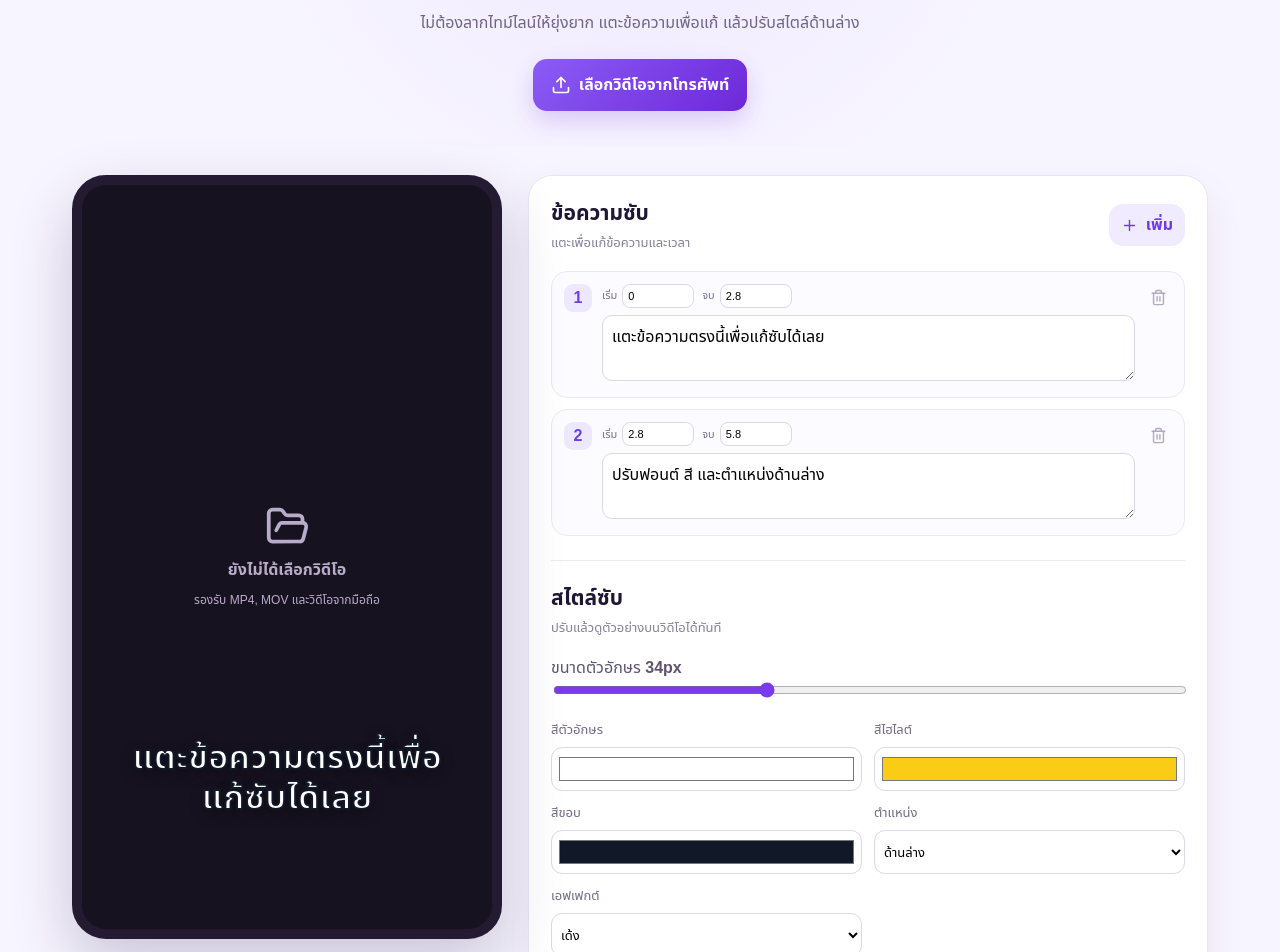
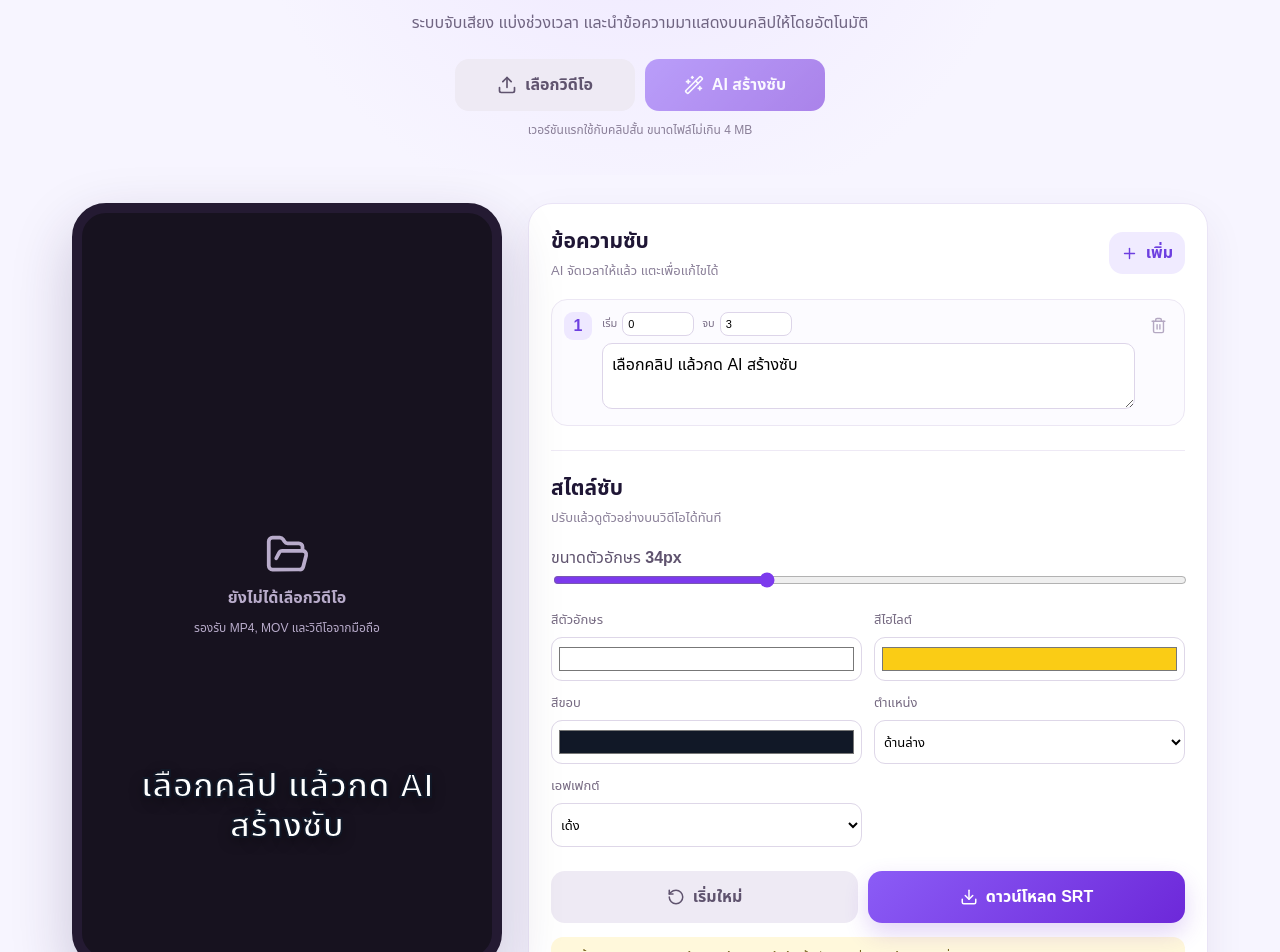
Before and after one commit to khemapsorncake-crypto/cake-sub, a Next.js app: page / in a window 1280 px wide. Shown: the part 240-1192 px from the top of the page. Built offline with nearby package versions, Linux system fonts and the light colour scheme.

Commit message:
Add files via upload

```diff
--- /dev/null
+++ b/app/api/transcribe/route.ts
@@ -0,0 +1,76 @@
+import { NextResponse } from "next/server";
+
+export const runtime = "nodejs";
+export const maxDuration = 60;
+
+type OpenAISegment = {
+  id?: number;
+  start?: number;
+  end?: number;
+  text?: string;
+};
+
+export async function POST(request: Request) {
+  try {
+    const apiKey = process.env.OPENAI_API_KEY;
+    if (!apiKey) {
+      return NextResponse.json(
+        { error: "ยังไม่ได้ตั้งค่า OPENAI_API_KEY ใน Vercel" },
+        { status: 500 },
+      );
+    }
+
+    const input = await request.formData();
+    const file = input.get("file");
+    const language = String(input.get("language") || "th");
+
+    if (!(file instanceof File)) {
+      return NextResponse.json({ error: "ไม่พบไฟล์วิดีโอ" }, { status: 400 });
+    }
+
+    // Keep the first deploy simple and reliable on serverless hosting.
+    if (file.size > 4 * 1024 * 1024) {
+      return NextResponse.json(
+        { error: "เวอร์ชันเริ่มต้นรองรับไฟล์ไม่เกิน 4 MB กรุณาตัดคลิปให้สั้นลงก่อน" },
+        { status: 413 },
+      );
+    }
+
+    const body = new FormData();
+    body.append("file", file, file.name);
+    body.append("model", "whisper-1");
+    body.append("language", language);
+    body.append("response_format", "verbose_json");
+    body.append("timestamp_granularities[]", "segment");
+
+    const response = await fetch("https://api.openai.com/v1/audio/transcriptions", {
+      method: "POST",
+      headers: { Authorization: `Bearer ${apiKey}` },
+      body,
+    });
+
+    const result = await response.json();
+    if (!response.ok) {
+      const message = result?.error?.message || "AI ถอดเสียงไม่สำเร็จ";
+      return NextResponse.json({ error: message }, { status: response.status });
+    }
+
+    const segments = ((result.segments || []) as OpenAISegment[])
+      .map((segment, index) => ({
+        id: String(segment.id ?? index + 1),
+        start: Number(segment.start ?? 0),
+        end: Number(segment.end ?? (segment.start ?? 0) + 2),
+        text: String(segment.text || "").trim(),
+      }))
+      .filter((segment) => segment.text.length > 0);
+
+    if (segments.length === 0 && result.text) {
+      segments.push({ id: "1", start: 0, end: 4, text: String(result.text).trim() });
+    }
+
+    return NextResponse.json({ text: result.text || "", segments });
+  } catch (error) {
+    const message = error instanceof Error ? error.message : "เกิดข้อผิดพลาดที่ไม่ทราบสาเหตุ";
+    return NextResponse.json({ error: message }, { status: 500 });
+  }
+}
--- a/app/page.tsx
+++ b/app/page.tsx
@@ -1,23 +1,42 @@
 "use client";
 
 import { ChangeEvent, useEffect, useMemo, useRef, useState } from "react";
-import { Download, Film, FolderOpen, Plus, RotateCcw, Save, Sparkles, Trash2, Upload } from "lucide-react";
+import {
+  Download,
+  Film,
+  FolderOpen,
+  LoaderCircle,
+  Plus,
+  RotateCcw,
+  Save,
+  Sparkles,
+  Trash2,
+  Upload,
+  WandSparkles,
+} from "lucide-react";
 
 type Subtitle = { id: string; start: number; end: number; text: string };
-type Style = { fontSize: number; textColor: string; highlightColor: string; strokeColor: string; position: "top" | "middle" | "bottom"; effect: "pop" | "fade" | "none" };
+type Style = {
+  fontSize: number;
+  textColor: string;
+  highlightColor: string;
+  strokeColor: string;
+  position: "top" | "middle" | "bottom";
+  effect: "pop" | "fade" | "none";
+};
 
 const defaultSubs: Subtitle[] = [
-  { id: "1", start: 0, end: 2.8, text: "แตะข้อความตรงนี้เพื่อแก้ซับได้เลย" },
-  { id: "2", start: 2.8, end: 5.8, text: "ปรับฟอนต์ สี และตำแหน่งด้านล่าง" },
+  { id: "1", start: 0, end: 3, text: "เลือกคลิป แล้วกด AI สร้างซับ" },
 ];
-const defaultStyle: Style = { fontSize: 34, textColor: "#ffffff", highlightColor: "#facc15", strokeColor: "#111827", position: "bottom", effect: "pop" };
+const defaultStyle: Style = {
+  fontSize: 34,
+  textColor: "#ffffff",
+  highlightColor: "#facc15",
+  strokeColor: "#111827",
+  position: "bottom",
+  effect: "pop",
+};
 
-function fmt(t: number) {
-  const m = Math.floor(t / 60).toString().padStart(2, "0");
-  const s = Math.floor(t % 60).toString().padStart(2, "0");
-  const ms = Math.round((t % 1) * 1000).toString().padStart(3, "0");
-  return `${m}:${s}.${ms}`;
-}
 function srtTime(t: number) {
   const h = Math.floor(t / 3600).toString().padStart(2, "0");
   const m = Math.floor((t % 3600) / 60).toString().padStart(2, "0");
@@ -29,77 +48,151 @@ function srtTime(t: number) {
 export default function Home() {
   const inputRef = useRef<HTMLInputElement>(null);
   const videoRef = useRef<HTMLVideoElement>(null);
-  const [videoUrl, setVideoUrl] = useState<string>("");
+  const [videoFile, setVideoFile] = useState<File | null>(null);
+  const [videoUrl, setVideoUrl] = useState("");
   const [fileName, setFileName] = useState("");
   const [subs, setSubs] = useState<Subtitle[]>(defaultSubs);
   const [style, setStyle] = useState<Style>(defaultStyle);
   const [current, setCurrent] = useState(0);
   const [saved, setSaved] = useState(false);
+  const [transcribing, setTranscribing] = useState(false);
+  const [error, setError] = useState("");
 
   useEffect(() => {
     const raw = localStorage.getItem("cake-sub-project");
     if (!raw) return;
     try {
-      const p = JSON.parse(raw);
-      if (p.subs) setSubs(p.subs);
-      if (p.style) setStyle(p.style);
-      if (p.fileName) setFileName(p.fileName);
-    } catch {}
+      const project = JSON.parse(raw);
+      if (project.subs) setSubs(project.subs);
+      if (project.style) setStyle(project.style);
+      if (project.fileName) setFileName(project.fileName);
+    } catch {
+      localStorage.removeItem("cake-sub-project");
+    }
   }, []);
 
-  const active = useMemo(() => subs.find(s => current >= s.start && current < s.end) ?? subs[0], [current, subs]);
-  const positionClass = style.position === "top" ? "sub-top" : style.position === "middle" ? "sub-middle" : "sub-bottom";
+  useEffect(() => () => {
+    if (videoUrl) URL.revokeObjectURL(videoUrl);
+  }, [videoUrl]);
 
-  const chooseVideo = (e: ChangeEvent<HTMLInputElement>) => {
-    const file = e.target.files?.[0];
+  const active = useMemo(
+    () => subs.find((subtitle) => current >= subtitle.start && current < subtitle.end),
+    [current, subs],
+  );
+  const positionClass =
+    style.position === "top" ? "sub-top" : style.position === "middle" ? "sub-middle" : "sub-bottom";
+
+  const chooseVideo = (event: ChangeEvent<HTMLInputElement>) => {
+    const file = event.target.files?.[0];
     if (!file) return;
     if (videoUrl) URL.revokeObjectURL(videoUrl);
+    setVideoFile(file);
     setVideoUrl(URL.createObjectURL(file));
     setFileName(file.name);
+    setError("");
     setSaved(false);
   };
 
-  const updateSub = (id: string, patch: Partial<Subtitle>) => setSubs(v => v.map(s => s.id === id ? { ...s, ...patch } : s));
+  const transcribe = async () => {
+    if (!videoFile) {
+      setError("กรุณาเลือกวิดีโอก่อน");
+      return;
+    }
+    setTranscribing(true);
+    setError("");
+    try {
+      const form = new FormData();
+      form.append("file", videoFile);
+      form.append("language", "th");
+      const response = await fetch("/api/transcribe", { method: "POST", body: form });
+      const data = await response.json();
+      if (!response.ok) throw new Error(data.error || "AI ถอดเสียงไม่สำเร็จ");
+      if (!Array.isArray(data.segments) || data.segments.length === 0) {
+        throw new Error("ไม่พบเสียงพูดในคลิป");
+      }
+      setSubs(data.segments);
+      setCurrent(0);
+      if (videoRef.current) videoRef.current.currentTime = 0;
+    } catch (caught) {
+      setError(caught instanceof Error ? caught.message : "เกิดข้อผิดพลาด");
+    } finally {
+      setTranscribing(false);
+    }
+  };
+
+  const updateSub = (id: string, patch: Partial<Subtitle>) =>
+    setSubs((items) => items.map((item) => (item.id === id ? { ...item, ...patch } : item)));
+
   const addSub = () => {
     const last = subs[subs.length - 1];
     const start = last?.end ?? 0;
-    setSubs(v => [...v, { id: crypto.randomUUID(), start, end: start + 2.5, text: "พิมพ์ข้อความซับใหม่" }]);
+    setSubs((items) => [
+      ...items,
+      { id: crypto.randomUUID(), start, end: start + 2.5, text: "พิมพ์ข้อความซับใหม่" },
+    ]);
   };
+
   const save = () => {
     localStorage.setItem("cake-sub-project", JSON.stringify({ fileName, subs, style }));
     setSaved(true);
     setTimeout(() => setSaved(false), 1600);
   };
+
   const exportSrt = () => {
-    const data = subs.map((s, i) => `${i + 1}\n${srtTime(s.start)} --> ${srtTime(s.end)}\n${s.text}\n`).join("\n");
-    const a = document.createElement("a");
-    a.href = URL.createObjectURL(new Blob([data], { type: "text/plain;charset=utf-8" }));
-    a.download = `${fileName.replace(/\.[^.]+$/, "") || "cake-sub"}.srt`;
-    a.click();
-    URL.revokeObjectURL(a.href);
+    const data = subs
+      .map((subtitle, index) =>
+        `${index + 1}\n${srtTime(subtitle.start)} --> ${srtTime(subtitle.end)}\n${subtitle.text}\n`,
+      )
+      .join("\n");
+    const link = document.createElement("a");
+    link.href = URL.createObjectURL(new Blob([data], { type: "text/plain;charset=utf-8" }));
+    link.download = `${fileName.replace(/\.[^.]+$/, "") || "cake-sub"}.srt`;
+    link.click();
+    URL.revokeObjectURL(link.href);
   };
-  const reset = () => { setSubs(defaultSubs); setStyle(defaultStyle); localStorage.removeItem("cake-sub-project"); };
+
+  const reset = () => {
+    setSubs(defaultSubs);
+    setStyle(defaultStyle);
+    setError("");
+    localStorage.removeItem("cake-sub-project");
+  };
 
   return (
     <main>
       <header>
-        <div className="brand"><div className="logo">🍰</div><div><h1>Cake Sub</h1><p>ทำซับง่าย คลิปพร้อมลง</p></div></div>
+        <div className="brand">
+          <div className="logo">🍰</div>
+          <div><h1>Cake Sub</h1><p>AI ทำซับให้ คลิปพร้อมลง</p></div>
+        </div>
         <button className="icon-btn" onClick={save}><Save size={19}/><span>{saved ? "บันทึกแล้ว" : "บันทึก"}</span></button>
       </header>
 
       <section className="hero">
-        <span className="pill"><Sparkles size={15}/> สำหรับใช้งานบนมือถือ</span>
-        <h2>อัปคลิป แล้วแต่งซับได้ทันที</h2>
-        <p>ไม่ต้องลากไทม์ไลน์ให้ยุ่งยาก แตะข้อความเพื่อแก้ แล้วปรับสไตล์ด้านล่าง</p>
+        <span className="pill"><Sparkles size={15}/> AI ถอดเสียงภาษาไทย</span>
+        <h2>อัปคลิป แล้วให้ AI สร้างซับ</h2>
+        <p>ระบบจับเสียง แบ่งช่วงเวลา และนำข้อความมาแสดงบนคลิปให้โดยอัตโนมัติ</p>
         <input ref={inputRef} hidden type="file" accept="video/mp4,video/quicktime,video/*" onChange={chooseVideo}/>
-        <button className="primary" onClick={() => inputRef.current?.click()}><Upload size={20}/>{videoUrl ? "เปลี่ยนวิดีโอ" : "เลือกวิดีโอจากโทรศัพท์"}</button>
+        <div className="hero-actions">
+          <button className="secondary hero-button" onClick={() => inputRef.current?.click()}><Upload size={20}/>{videoUrl ? "เปลี่ยนวิดีโอ" : "เลือกวิดีโอ"}</button>
+          <button className="primary hero-button" disabled={!videoFile || transcribing} onClick={transcribe}>
+            {transcribing ? <LoaderCircle className="spin" size={20}/> : <WandSparkles size={20}/>}
+            {transcribing ? "กำลังถอดเสียง..." : "AI สร้างซับ"}
+          </button>
+        </div>
         {fileName && <div className="filename"><Film size={16}/>{fileName}</div>}
+        {error && <div className="error-box">{error}</div>}
+        <div className="limit-note">เวอร์ชันแรกใช้กับคลิปสั้น ขนาดไฟล์ไม่เกิน 4 MB</div>
       </section>
 
       <section className="workspace">
         <div className="video-card">
           <div className="phone-frame">
-            {videoUrl ? <video ref={videoRef} src={videoUrl} controls playsInline onTimeUpdate={e => setCurrent(e.currentTarget.currentTime)} /> : <div className="empty-video"><FolderOpen size={45}/><b>ยังไม่ได้เลือกวิดีโอ</b><span>รองรับ MP4, MOV และวิดีโอจากมือถือ</span></div>}
+            {videoUrl ? (
+              <video ref={videoRef} src={videoUrl} controls playsInline onTimeUpdate={(event) => setCurrent(event.currentTarget.currentTime)} />
+            ) : (
+              <div className="empty-video"><FolderOpen size={45}/><b>ยังไม่ได้เลือกวิดีโอ</b><span>รองรับ MP4, MOV และวิดีโอจากมือถือ</span></div>
+            )}
             <div className={`subtitle-preview ${positionClass} effect-${style.effect}`} style={{ fontSize: style.fontSize, color: style.textColor, WebkitTextStroke: `2px ${style.strokeColor}` }}>
               {active?.text || "ตัวอย่างซับของคุณ"}
             </div>
@@ -107,35 +200,42 @@ export default function Home() {
         </div>
 
         <div className="panel">
-          <div className="section-title"><div><h3>ข้อความซับ</h3><p>แตะเพื่อแก้ข้อความและเวลา</p></div><button className="small" onClick={addSub}><Plus size={17}/>เพิ่ม</button></div>
+          <div className="section-title"><div><h3>ข้อความซับ</h3><p>AI จัดเวลาให้แล้ว แตะเพื่อแก้ไขได้</p></div><button className="small" onClick={addSub}><Plus size={17}/>เพิ่ม</button></div>
           <div className="subtitle-list">
-            {subs.map((s, i) => <div className="subtitle-row" key={s.id} onClick={() => { if(videoRef.current){ videoRef.current.currentTime=s.start; videoRef.current.play(); }}}>
-              <div className="num">{i + 1}</div>
-              <div className="sub-fields">
-                <div className="times"><label>เริ่ม<input type="number" step="0.1" value={s.start} onChange={e => updateSub(s.id,{start:Number(e.target.value)})}/></label><label>จบ<input type="number" step="0.1" value={s.end} onChange={e => updateSub(s.id,{end:Number(e.target.value)})}/></label></div>
-                <textarea value={s.text} onChange={e => updateSub(s.id,{text:e.target.value})}/>
+            {subs.map((subtitle, index) => (
+              <div className="subtitle-row" key={subtitle.id} onClick={() => {
+                if (videoRef.current) { videoRef.current.currentTime = subtitle.start; void videoRef.current.play(); }
+              }}>
+                <div className="num">{index + 1}</div>
+                <div className="sub-fields">
+                  <div className="times">
+                    <label>เริ่ม<input type="number" step="0.1" value={subtitle.start} onChange={(event) => updateSub(subtitle.id, { start: Number(event.target.value) })}/></label>
+                    <label>จบ<input type="number" step="0.1" value={subtitle.end} onChange={(event) => updateSub(subtitle.id, { end: Number(event.target.value) })}/></label>
+                  </div>
+                  <textarea value={subtitle.text} onChange={(event) => updateSub(subtitle.id, { text: event.target.value })}/>
+                </div>
+                <button className="trash" onClick={(event) => { event.stopPropagation(); setSubs((items) => items.filter((item) => item.id !== subtitle.id)); }}><Trash2 size={17}/></button>
               </div>
-              <button className="trash" onClick={e => {e.stopPropagation(); setSubs(v => v.filter(x => x.id !== s.id));}}><Trash2 size={17}/></button>
-            </div>)}
+            ))}
           </div>
 
           <div className="style-box">
             <div className="section-title"><div><h3>สไตล์ซับ</h3><p>ปรับแล้วดูตัวอย่างบนวิดีโอได้ทันที</p></div></div>
-            <label className="range-label">ขนาดตัวอักษร <b>{style.fontSize}px</b><input type="range" min="22" max="58" value={style.fontSize} onChange={e => setStyle({...style,fontSize:Number(e.target.value)})}/></label>
+            <label className="range-label">ขนาดตัวอักษร <b>{style.fontSize}px</b><input type="range" min="22" max="58" value={style.fontSize} onChange={(event) => setStyle({ ...style, fontSize: Number(event.target.value) })}/></label>
             <div className="grid2">
-              <label>สีตัวอักษร<input type="color" value={style.textColor} onChange={e => setStyle({...style,textColor:e.target.value})}/></label>
-              <label>สีไฮไลต์<input type="color" value={style.highlightColor} onChange={e => setStyle({...style,highlightColor:e.target.value})}/></label>
-              <label>สีขอบ<input type="color" value={style.strokeColor} onChange={e => setStyle({...style,strokeColor:e.target.value})}/></label>
-              <label>ตำแหน่ง<select value={style.position} onChange={e => setStyle({...style,position:e.target.value as Style["position"]})}><option value="top">ด้านบน</option><option value="middle">ตรงกลาง</option><option value="bottom">ด้านล่าง</option></select></label>
-              <label>เอฟเฟกต์<select value={style.effect} onChange={e => setStyle({...style,effect:e.target.value as Style["effect"]})}><option value="pop">เด้ง</option><option value="fade">เฟด</option><option value="none">ไม่มี</option></select></label>
+              <label>สีตัวอักษร<input type="color" value={style.textColor} onChange={(event) => setStyle({ ...style, textColor: event.target.value })}/></label>
+              <label>สีไฮไลต์<input type="color" value={style.highlightColor} onChange={(event) => setStyle({ ...style, highlightColor: event.target.value })}/></label>
+              <label>สีขอบ<input type="color" value={style.strokeColor} onChange={(event) => setStyle({ ...style, strokeColor: event.target.value })}/></label>
+              <label>ตำแหน่ง<select value={style.position} onChange={(event) => setStyle({ ...style, position: event.target.value as Style["position"] })}><option value="top">ด้านบน</option><option value="middle">ตรงกลาง</option><option value="bottom">ด้านล่าง</option></select></label>
+              <label>เอฟเฟกต์<select value={style.effect} onChange={(event) => setStyle({ ...style, effect: event.target.value as Style["effect"] })}><option value="pop">เด้ง</option><option value="fade">เฟด</option><option value="none">ไม่มี</option></select></label>
             </div>
           </div>
 
           <div className="actions">
             <button className="secondary" onClick={reset}><RotateCcw size={18}/>เริ่มใหม่</button>
-            <button className="primary" onClick={exportSrt}><Download size={18}/>ดาวน์โหลดไฟล์ SRT</button>
+            <button className="primary" onClick={exportSrt}><Download size={18}/>ดาวน์โหลด SRT</button>
           </div>
-          <div className="notice">เวอร์ชันนี้แก้ซับ ปรับสไตล์ บันทึกโปรเจกต์ในเครื่อง และส่งออก SRT ได้ โดยยังไม่เผาซับลงวิดีโออัตโนมัติ</div>
+          <div className="notice">ชุดนี้ทำ AI ถอดเสียงและสร้างซับพร้อมเวลาได้แล้ว ขั้นต่อไปจะเพิ่มการสร้าง MP4 ที่ฝังซับลงในคลิป</div>
         </div>
       </section>
     </main>
```
Also changed, not shown: package.json (+10 -22 lines), app/globals.css, 1 other file (tests, documents, lock files or other folders).
